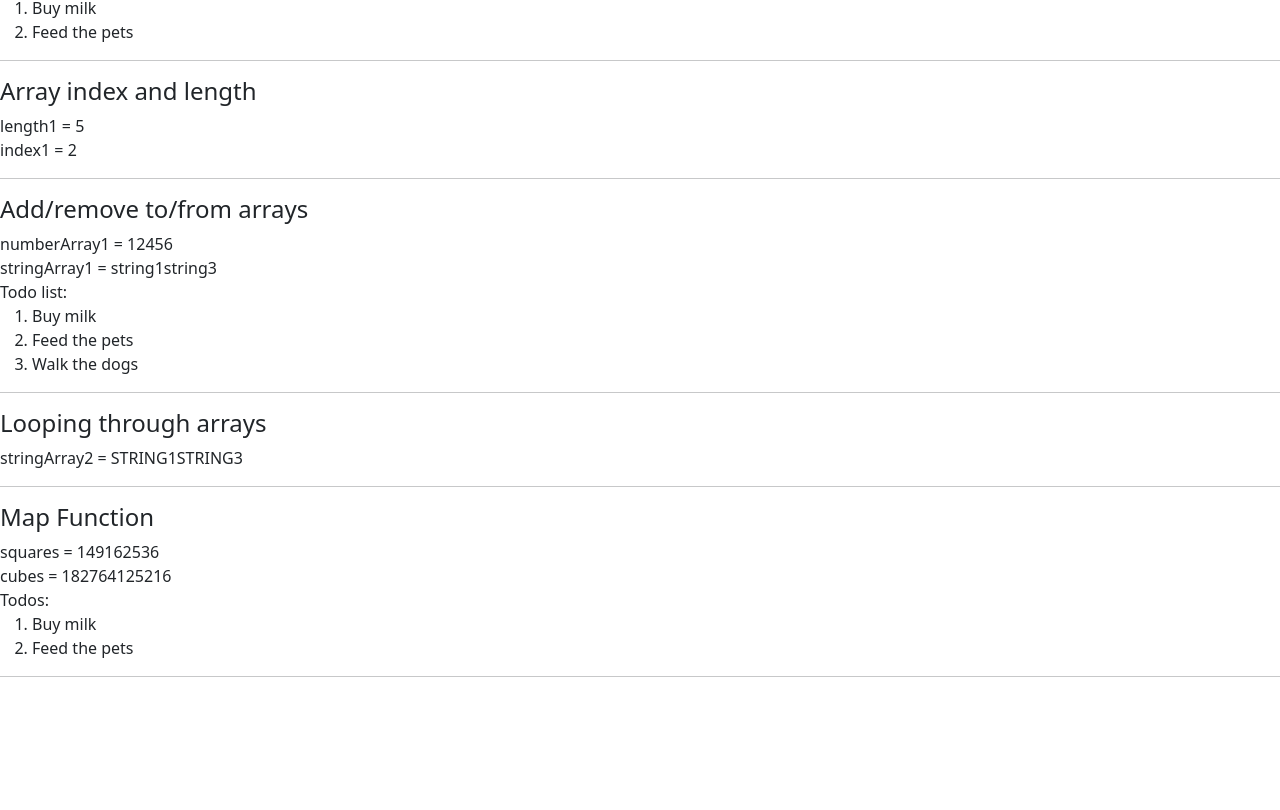
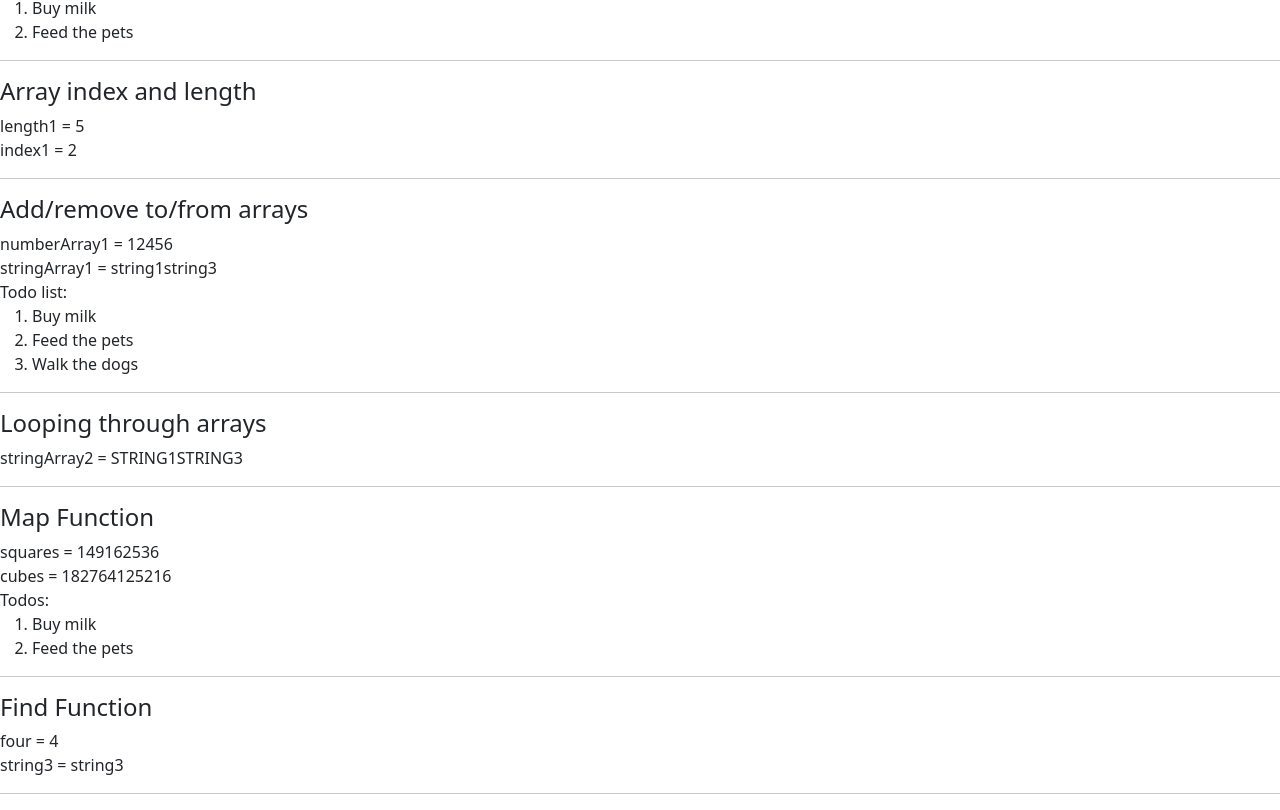
Before and after one commit to xilu56/kambaz-react-web-app-cs5610-sm25, a React app: page /#/Labs/Lab3 in a window 1280 px wide. Shown: the part 1787-2597 px from the top of the page. Before the commit the page ends 2480 px from the top, so only its background shows below. Built offline with nearby package versions, Linux system fonts and the light colour scheme; the HTML template or start-up script is replaced by a standard one.

Commit message:
The Find Function

```diff
--- /dev/null
+++ b/src/Labs/Lab3/FindFunction.tsx
@@ -0,0 +1,12 @@
+export default function FindFunction() {
+  let numberArray1 = [1, 2, 3, 4, 5];
+  let stringArray1 = ["string1", "string2", "string3"];
+  const four = numberArray1.find((a) => a === 4);
+  const string3 = stringArray1.find((a) => a === "string3");
+  return (
+    <div id="wd-find-function">
+      <h4>Find Function</h4>
+      four = {four} <br />
+      string3 = {string3} <hr />
+    </div>
+);}
--- a/src/Labs/Lab3/index.tsx
+++ b/src/Labs/Lab3/index.tsx
@@ -14,6 +14,7 @@ import ArrayIndexAndLength from "./ArrayIndexAndLength";
 import AddingAndRemovingToFromArrays from "./AddingAndRemovingToFromArrays";
 import ForLoops from "./ForLoops";
 import MapFunction from "./MapFunction";
+import FindFunction from "./FindFunction";
 
 export default function Lab3() {
   return (
@@ -35,6 +36,7 @@ export default function Lab3() {
       <AddingAndRemovingToFromArrays/>
       <ForLoops/>
       <MapFunction/>
+      <FindFunction/>
     </div>
   );
 }
```
